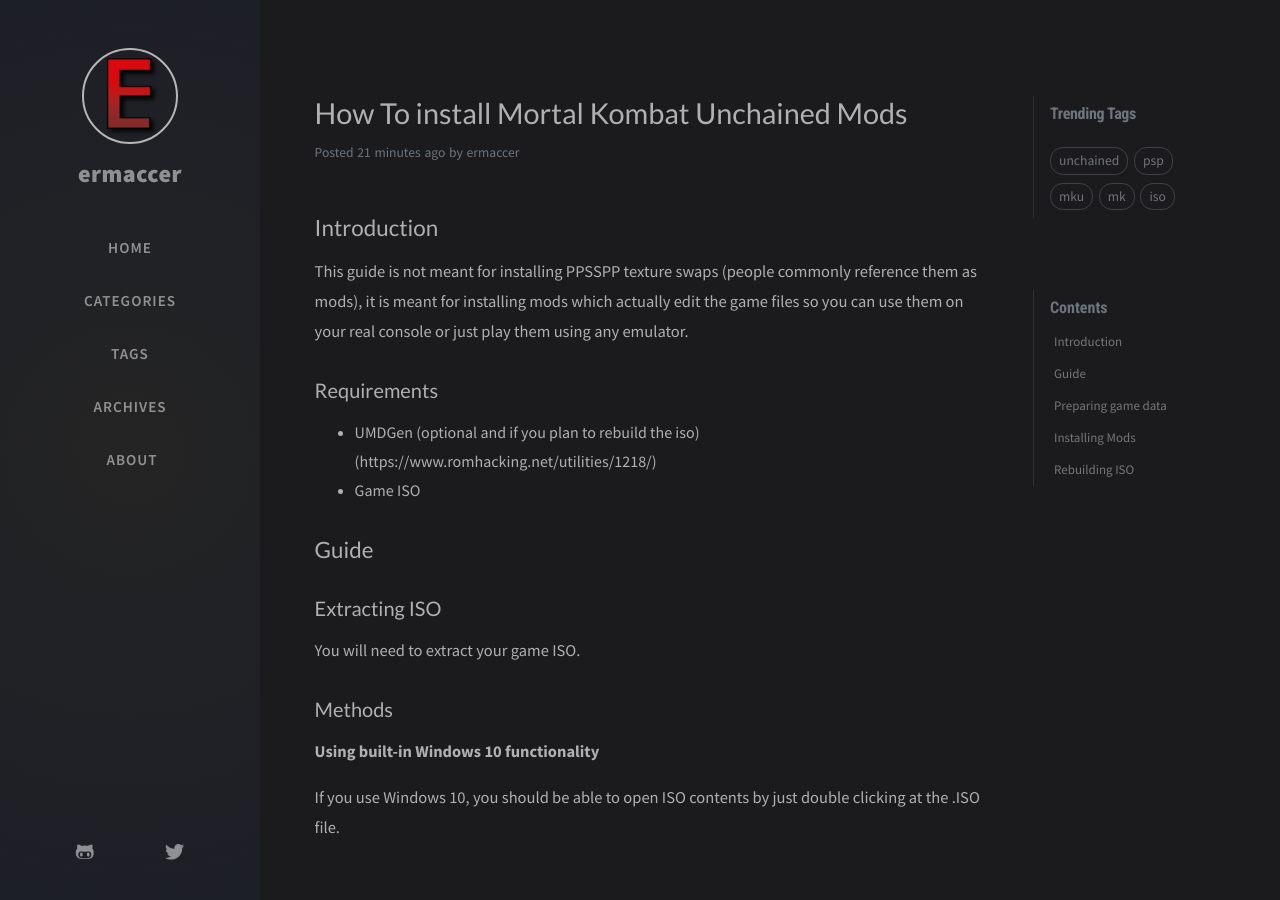
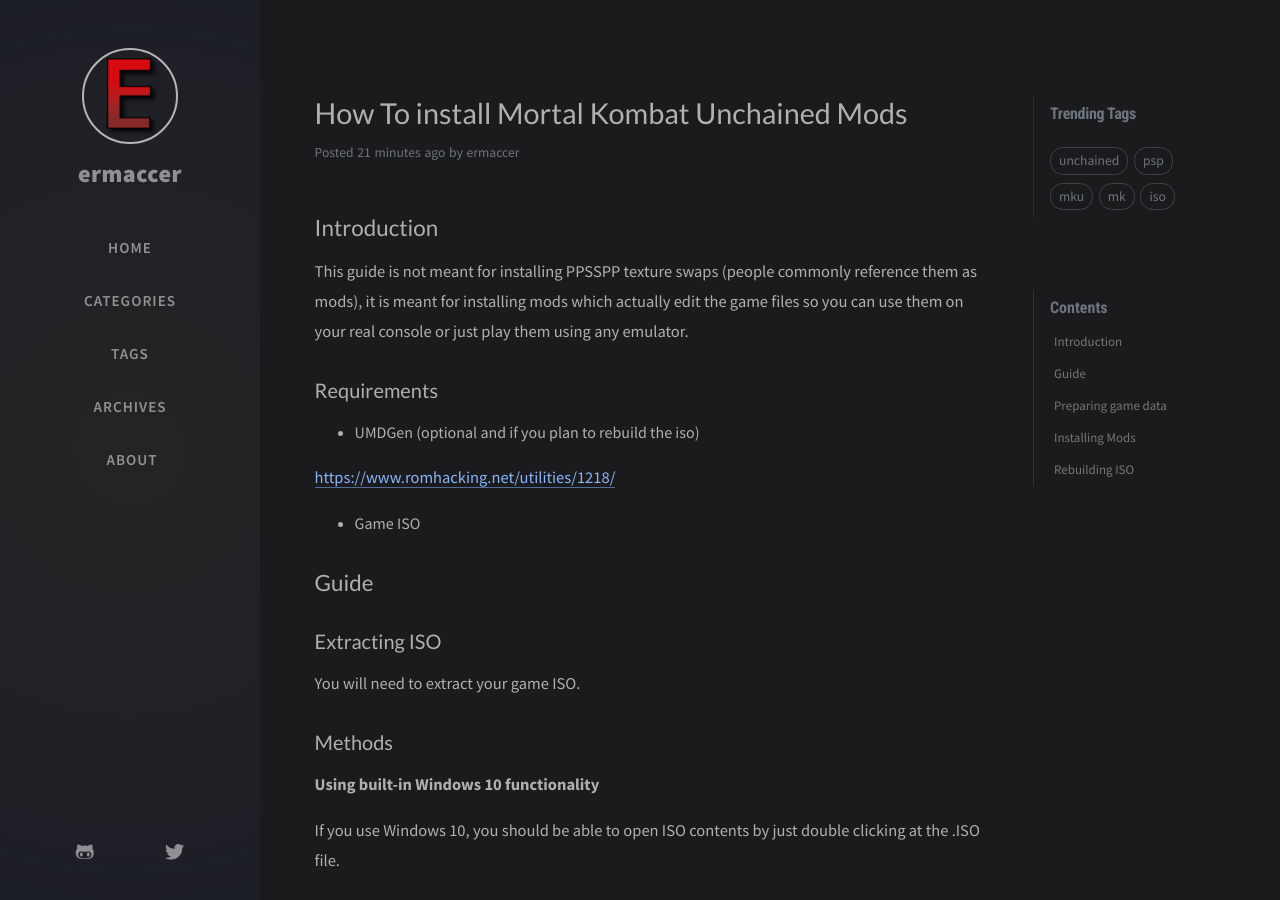
Before and after one commit to ermaccer/ermaccer.github.io, a Jekyll site: the page built from _posts/2020-08-17-how-to-install-mortal-kombat-unchained-mods.md, in a window 1280 px wide and 900 px high. Built offline with Jekyll 4.4.1, drawn with Linux system fonts in a browser that asks for light colours; nearby versions of some CDN libraries; comment, search, counter and statistics services are not loaded; part of the change alters nothing that is shown; some of the changed text lies outside the part shown.

Commit message:
Update 2020-08-17-how-to-install-mortal-kombat-unchained-mods.md

```diff
--- a/_posts/2020-08-17-how-to-install-mortal-kombat-unchained-mods.md
+++ b/_posts/2020-08-17-how-to-install-mortal-kombat-unchained-mods.md
@@ -14,7 +14,7 @@ using any emulator.
 
 ### Requirements
 - UMDGen (optional and if you plan to rebuild the iso)
-(https://www.romhacking.net/utilities/1218/)
+<https://www.romhacking.net/utilities/1218/>
 - Game ISO
 
 
@@ -73,6 +73,7 @@ If you don't know what ULES and ULUS mean:
 
 All done, now you can navigate to your modded folder in PPSSPP to play the game without the need of an ISO.
 
+Feel free to remove mod files after installing one.
 
 ## Rebuilding ISO
 
```
